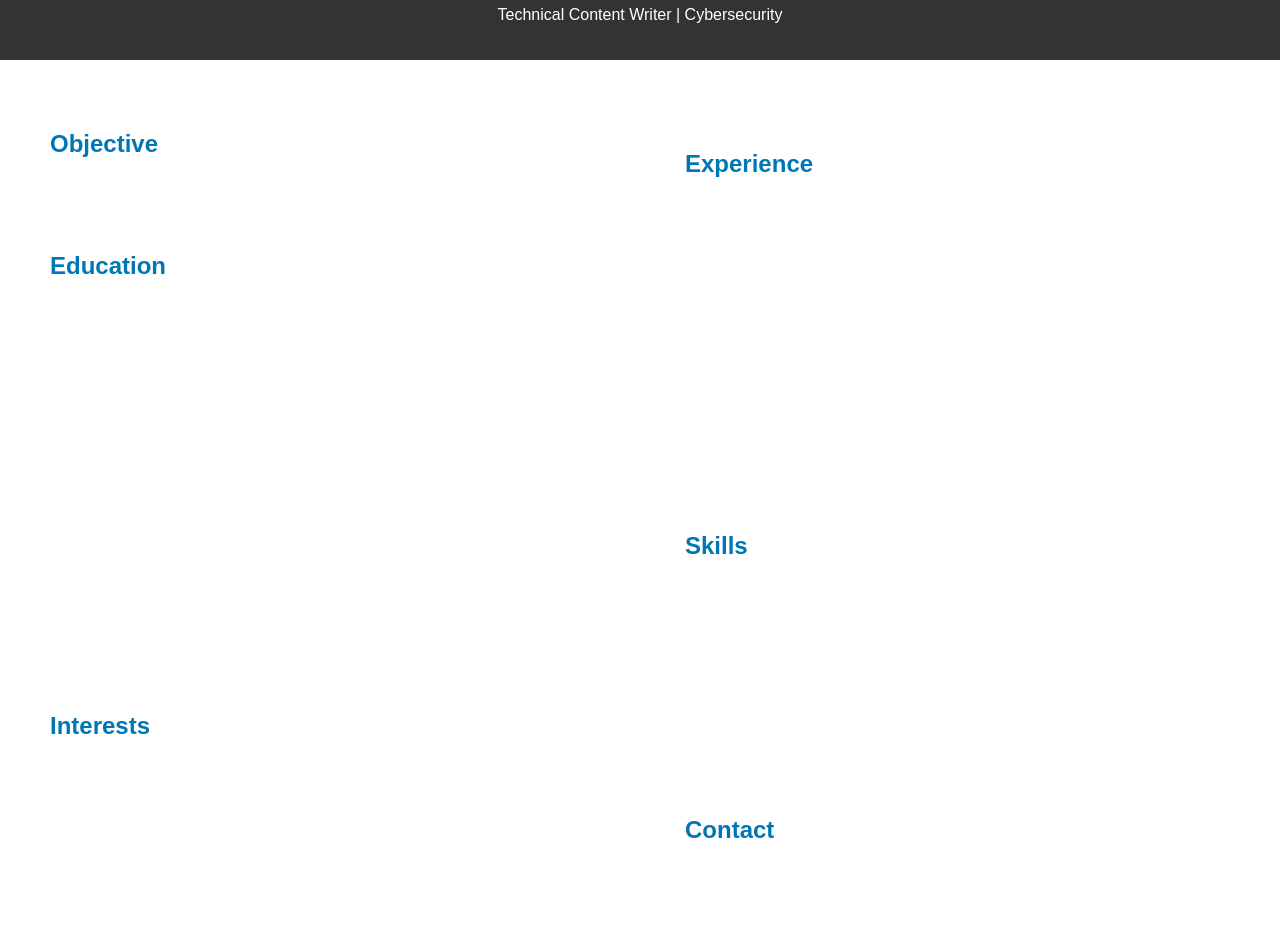
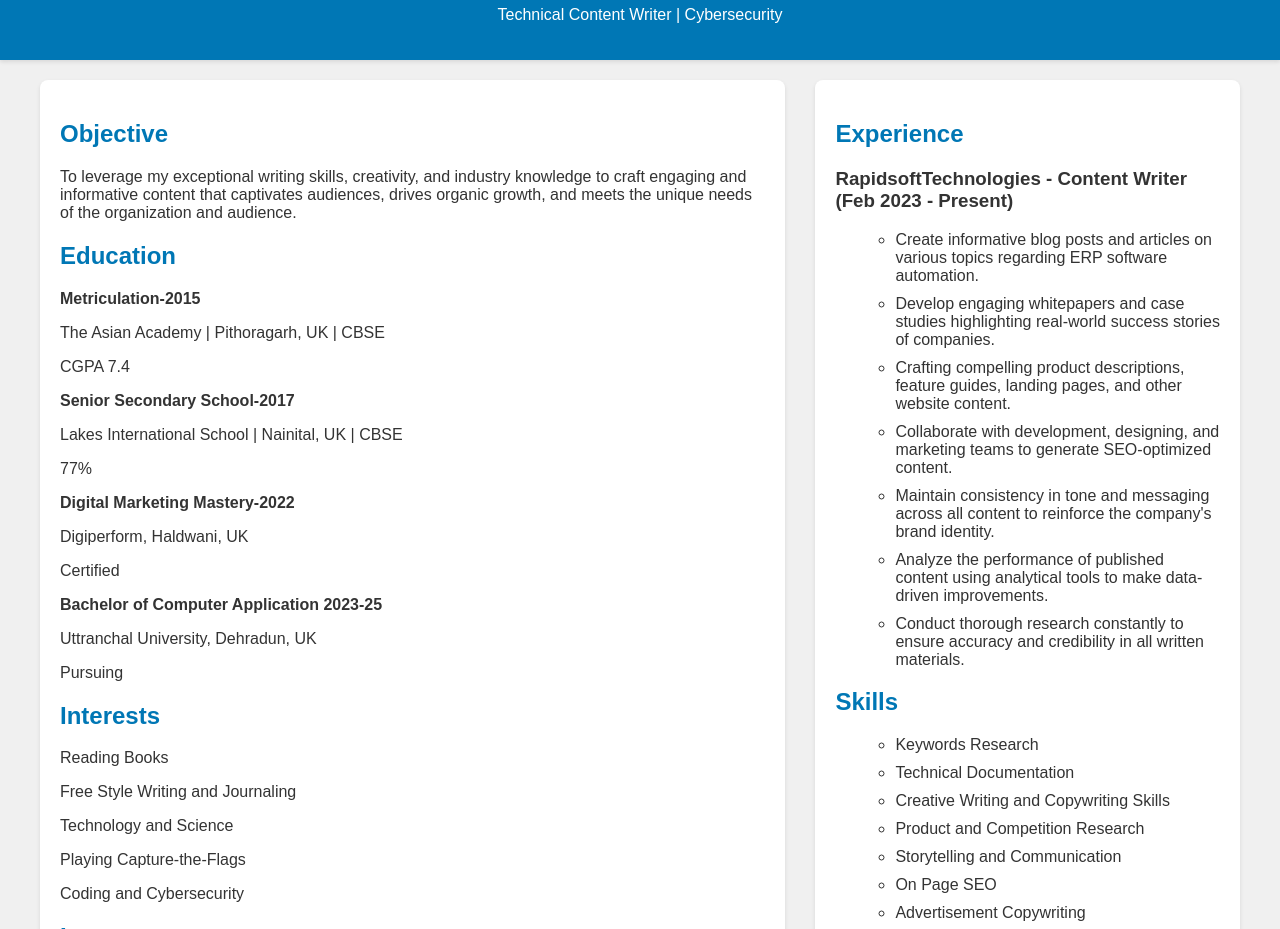
Before and after one commit to Zeddaxe/HimanshuCV, a plain HTML site: page index.html in a window 1280 px wide. Shown: the part 224-1153 px from the top of the page. Drawn offline with Linux system fonts and the light colour scheme.

Commit message:
Update index.html

```diff
--- a/index.html
+++ b/index.html
@@ -1,37 +1,76 @@
 <!DOCTYPE html>
-<html>
+<html lang="en">
 
 <head>
+    <meta charset="UTF-8">
+    <meta name="viewport" content="width=device-width, initial-scale=1.0">
+    <title>Himanshu Joshi - Technical Content Writer</title>
     <style>
         body {
-            font-family: Arial, sans-serif;
+            font-family: 'Arial', sans-serif;
             margin: 0;
-            background-image: url("1.gif");
-            background-repeat: repeat;
-            background-size: cover;
+            background-color: #f0f0f0;
+            color: #333;
         }
 
         header {
-            background-color: #333;
+            background-color: #0077b5;
             color: #fff;
             padding: 20px;
             text-align: center;
+            box-shadow: 0 2px 4px rgba(0, 0, 0, 0.1);
+        }
+
+        header img {
+            border-radius: 50%;
         }
 
         section {
-            margin: 50px;
+            padding: 20px;
         }
 
         .container {
             display: grid;
-            grid-template-columns: 1fr 1fr;
-            gap: 50px;
-            color: white;
+            grid-template-columns: 2fr 1fr;
+            gap: 30px;
+            margin: 0 auto;
+            max-width: 1200px;
+        }
+
+        .content {
+            background-color: #fff;
+            padding: 20px;
+            border-radius: 8px;
+            box-shadow: 0 2px 4px rgba(0, 0, 0, 0.1);
+        }
+
+        h1, h2 {
+            color: #0077b5;
         }
 
         aside {
-            color: white;
+            background-color: #fff;
             padding: 20px;
+            border-radius: 8px;
+            box-shadow: 0 2px 4px rgba(0, 0, 0, 0.1);
+        }
+
+        ul {
+            list-style-type: circle;
+            margin-left: 20px;
+        }
+
+        ul li {
+            margin-bottom: 10px;
+        }
+
+        a {
+            color: #0077b5;
+            text-decoration: none;
+        }
+
+        a:hover {
+            text-decoration: underline;
         }
 
         footer {
@@ -41,17 +80,11 @@
             padding: 20px;
             margin-top: 50px;
         }
-        h1,h2,h3 {
-            color: #0077b5;
+
+        @media (max-width: 768px) {
+            .container {
+                grid-template-columns: 1fr;
             }
-
-        h3 {
-            color: white;
-        }
-
-        ul {
-            list-style-type: circle;
-            margin-left: 25px;
         }
     </style>
 </head>
@@ -59,22 +92,17 @@
 <body>
 
     <header>
-        <img src="pp.jpg" width="100" style="border-radius: 50px">
+        <img src="pp.jpg" width="100" alt="Profile Picture">
         <h1>Himanshu Joshi</h1>
-        <p>Technical Content Writer | Cybersecurity </p>
+        <p>Technical Content Writer | Cybersecurity</p>
     </header>
 
     <section>
+        <div class="container">
+            <div class="content">
+                <h2>Objective</h2>
+                <p>To leverage my exceptional writing skills, creativity, and industry knowledge to craft engaging and informative content that captivates audiences, drives organic growth, and meets the unique needs of the organization and audience.</p>
 
-        <div class="container">
-        <div>
-            <div>
-                <h2>Objective</h2>
-                <p>To leverage my exceptional writing skills, creativity, and industry knowledge to craft engaging and
-                    informative content that captivates audiences, drives organic growth, and meets the unique needs of
-                    the organization and audience.</p>
-            </div>
-            <div>
                 <h2>Education</h2>
                 <p><b>Metriculation-2015</b></p>
                 <p>The Asian Academy | Pithoragarh, UK | CBSE</p>
@@ -88,8 +116,8 @@
                 <p>Digiperform, Haldwani, UK</p>
                 <p>Certified</p>
 
-            <p><b>Bachelor of Arts, (English Honours) 2023-25</b></p>
-            <p>Indra Gandhi National Open University, New Delhi</p>
+                <p><b>Bachelor of Computer Application 2023-25</b></p>
+                <p>Uttranchal University, Dehradun, UK</p>
                 <p>Pursuing</p>
 
                 <h2>Interests</h2>
@@ -102,28 +130,21 @@
                 <h2>Languages</h2>
                 <p><b>Hindi -</b> Read, Write, Speak</p>
                 <p><b>English -</b> Read, Write, Speak</p>
-            <p><b>Espanol - </b>Learning</p>
-            </div>
+                <p><b>Español - </b>Learning</p>
             </div>
             <aside>
                 <h2>Experience</h2>
                 <h3><b>RapidsoftTechnologies -</b> Content Writer (Feb 2023 - Present)</h3>
                 <ul>
-                    <li>Create informative blog posts and articles on various topics regarding ERP software automation.
-                    </li>
-                    <li>Develop engaging whitepapers and case studies highlighting real-world success stories of
-                        companies.</li>
-                    <li>Crafting compelling product descriptions, feature guides, landing pages, and other website
-                        content.</li>
-                    <li>Collaborate with development, designing, and marketing teams to generate SEO-optimized content.
-                    </li>
-                    <li>Maintain consistency in tone and messaging across all content to reinforce the company's brand
-                        identity.</li>
-                    <li>Analyze the performance of published content using analytical tools to make data-driven
-                        improvements.</li>
-                    <li>Conduct thorough research constantly to ensure accuracy and credibility in all written
-                        materials.</li>
+                    <li>Create informative blog posts and articles on various topics regarding ERP software automation.</li>
+                    <li>Develop engaging whitepapers and case studies highlighting real-world success stories of companies.</li>
+                    <li>Crafting compelling product descriptions, feature guides, landing pages, and other website content.</li>
+                    <li>Collaborate with development, designing, and marketing teams to generate SEO-optimized content.</li>
+                    <li>Maintain consistency in tone and messaging across all content to reinforce the company's brand identity.</li>
+                    <li>Analyze the performance of published content using analytical tools to make data-driven improvements.</li>
+                    <li>Conduct thorough research constantly to ensure accuracy and credibility in all written materials.</li>
                 </ul>
+
                 <h2>Skills</h2>
                 <ul>
                     <li>Keywords Research</li>
@@ -139,13 +160,15 @@
                     <li>AI Utilization and Prompting</li>
                     <li>Technical IT Skills (Hardware and Software)</li>
                 </ul>
+
                 <h2>Contact</h2>
-                <li><b>Email:</b>himanshujoshi.pro@gmail.com</li>
-                <li><b>Linkedin:</b>https://www.linkedin.com/in/mrhimanshu1337/</li>
-                <li><b>Github:</b>https://zeddaxe.github.io/HimanshuCV/</li>
+                <ul>
+                    <li><b>Email:</b> <a href="mailto:himanshujoshi.pro@gmail.com">himanshujoshi.pro@gmail.com</a></li>
+                    <li><b>LinkedIn:</b> <a href="https://www.linkedin.com/in/mrhimanshu1337/" target="_blank">https://www.linkedin.com/in/mrhimanshu1337/</a></li>
+                    <li><b>GitHub:</b> <a href="https://github.com/Zeddaxe/Who-is-Himanshu-" target="_blank">https://github.com/Zeddaxe/Who-is-Himanshu-</a></li>
+                </ul>
             </aside>
         </div>
-
     </section>
 
     <footer>
@@ -153,4 +176,5 @@
     </footer>
 
 </body>
+
 </html>
```
Lines whose indentation alone changed are shown as unchanged.
